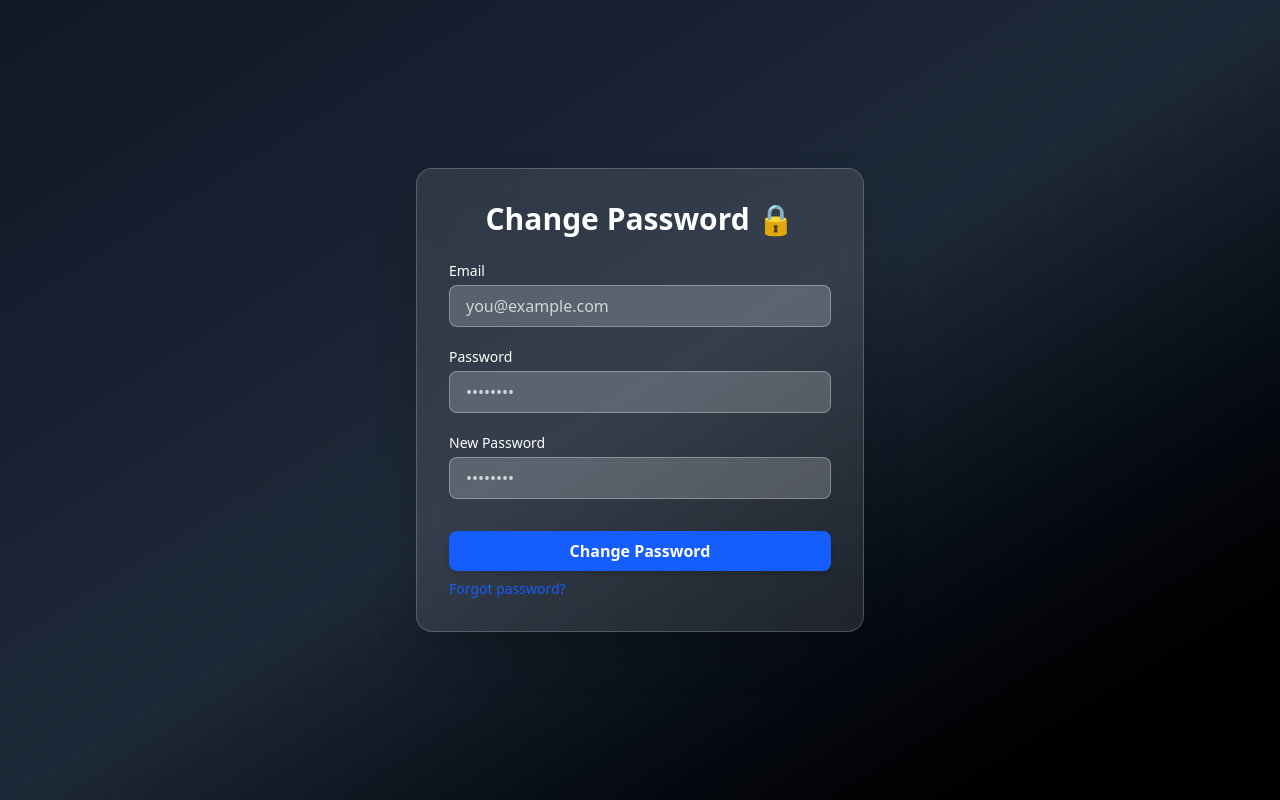
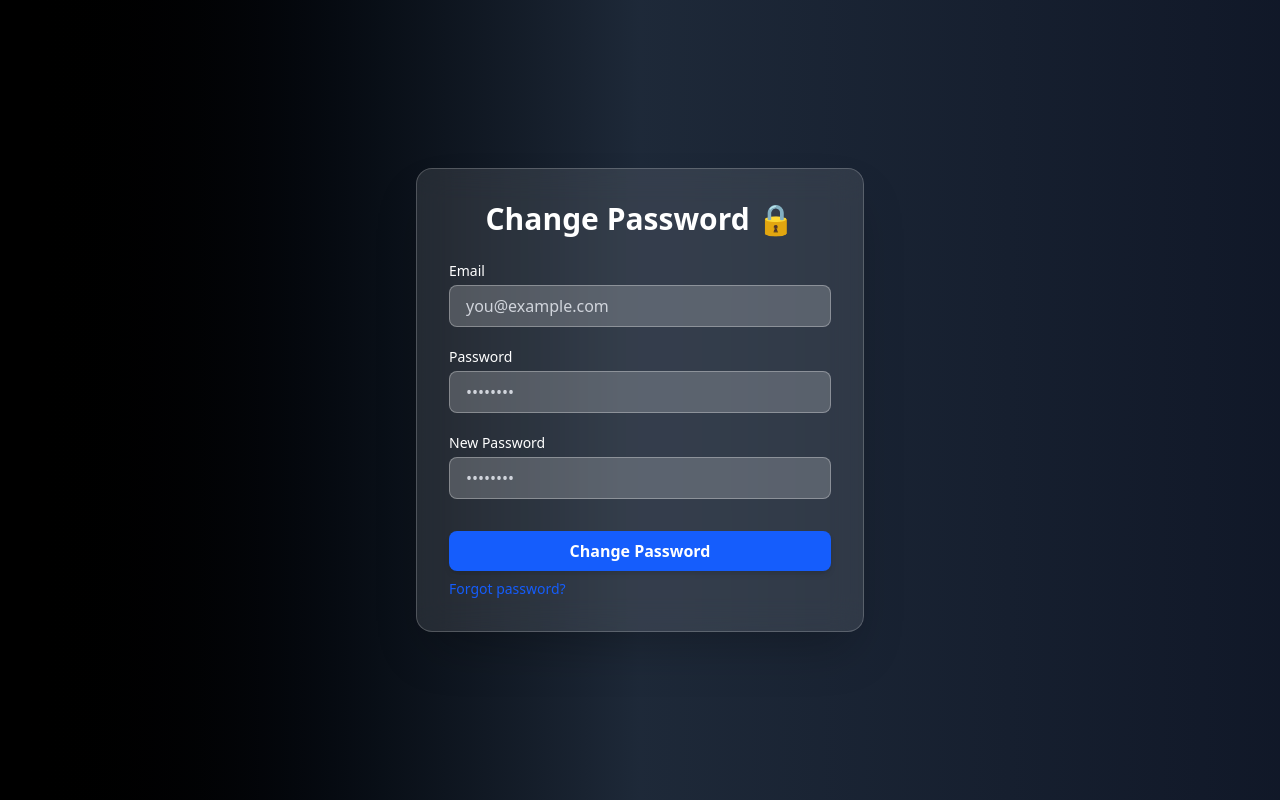
Before and after one commit to Elangovan1350/frontend-ecommerce-project, a Next.js app: page /user/changePassword in a window 1280 px wide. Built offline with nearby package versions, Linux system fonts and the light colour scheme.

Commit message:
change13

```diff
--- a/app/user/changePassword/page.tsx
+++ b/app/user/changePassword/page.tsx
@@ -53,7 +53,7 @@ const Page = () => {
   };
 
   return (
-    <div className="min-h-screen flex items-center justify-center bg-linear-to-br from-gray-900 via-gray-800 to-black text-white px-4">
+    <div className="min-h-screen flex items-center justify-center bg-linear-to-l from-gray-900 via-gray-800 to-black text-white px-4">
       <div className="w-full max-w-md bg-white/10 backdrop-blur-lg rounded-2xl shadow-2xl p-8 border border-white/20">
         <h1 className="text-3xl font-semibold text-center mb-6 text-white">
           Change Password 🔒
--- a/app/user/forgetPassword/page.tsx
+++ b/app/user/forgetPassword/page.tsx
@@ -42,7 +42,7 @@ const Page = () => {
   };
 
   return (
-    <div className="min-h-screen flex items-center justify-center bg-linear-to-br from-gray-900 via-gray-800 to-black text-white px-4">
+    <div className="min-h-screen flex items-center justify-center bg-linear-to-r from-gray-900 via-gray-800 to-black text-white px-4">
       <div className="w-full max-w-md bg-white/10 backdrop-blur-lg rounded-2xl shadow-2xl p-8 border border-white/20">
         <h1 className="text-3xl font-semibold text-center mb-6 text-white">
           Forgot Password? 🔒
--- a/app/user/login/page.tsx
+++ b/app/user/login/page.tsx
@@ -49,7 +49,7 @@ const Page = () => {
   };
 
   return (
-    <div className="min-h-screen flex items-center justify-center bg-linear-to-br from-gray-900 via-gray-800 to-black text-white px-4">
+    <div className="min-h-screen flex items-center justify-center bg-linear-to-tl from-gray-900 via-gray-800 to-black text-white px-4">
       <div className="w-full max-w-md bg-white/10 backdrop-blur-lg rounded-2xl shadow-2xl p-8 border border-white/20">
         <h1 className="text-3xl font-semibold text-center mb-6 text-white">
           Welcome Back 👋
--- a/app/user/resetPassword/page.tsx
+++ b/app/user/resetPassword/page.tsx
@@ -61,7 +61,7 @@ function ResetPasswordContent() {
   };
 
   return (
-    <div className="min-h-screen flex items-center justify-center bg-linear-to-br from-gray-900 via-gray-800 to-black text-white px-4">
+    <div className="min-h-screen flex items-center justify-center bg-linear-to-bl from-gray-900 via-gray-800 to-black text-white px-4">
       <div className="w-full max-w-md bg-white/10 backdrop-blur-lg rounded-2xl shadow-2xl p-8 border border-white/20">
         <h1 className="text-3xl font-semibold text-center mb-6 text-white">
           Reset Password
```
